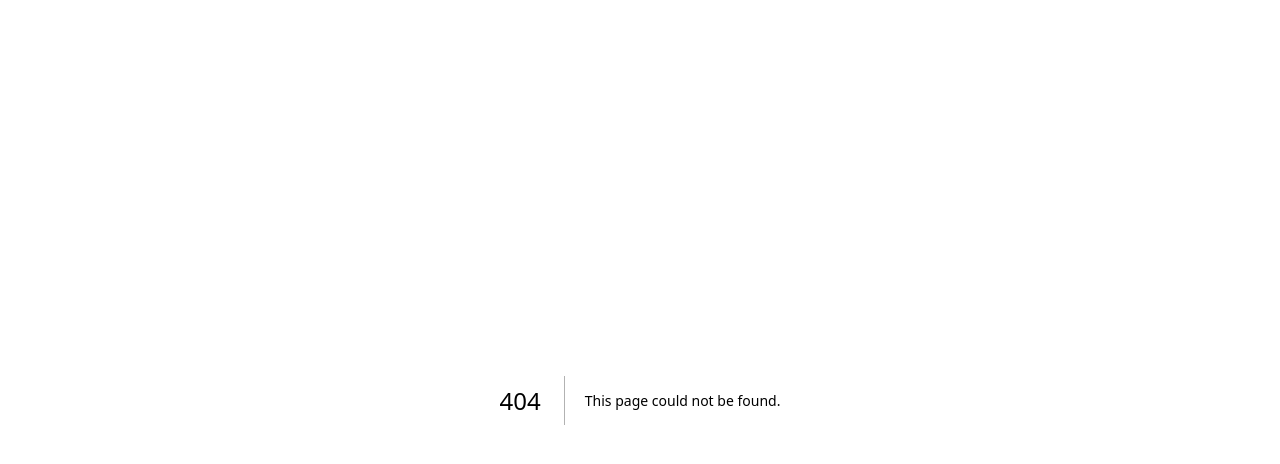
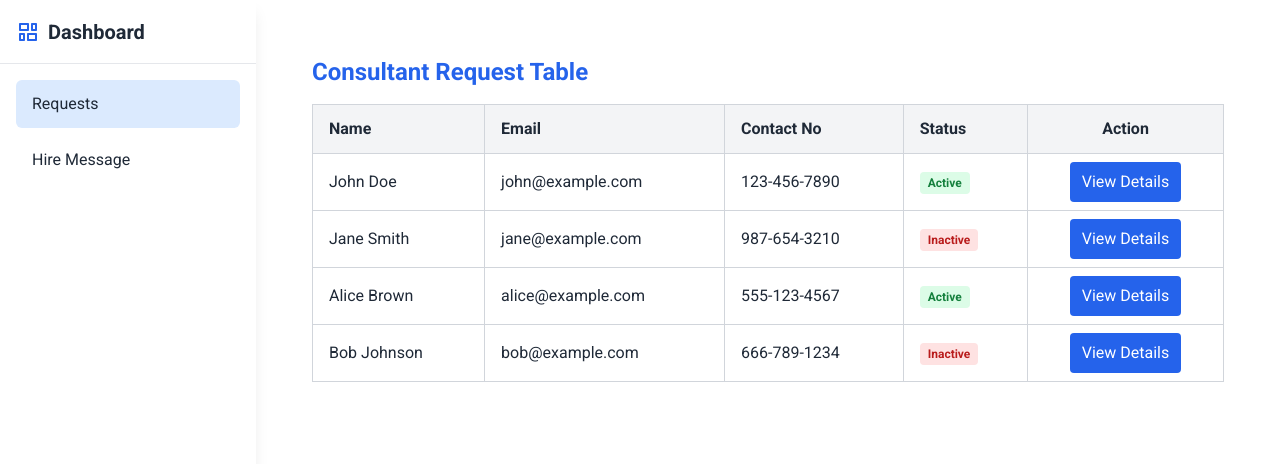
Before and after one commit to shoibaldas/next-job-app, a Next.js app: page /dashboard/requests in a window 1280 px wide. Before the commit this address had no page. Shown: the top 464 px of the page. Built offline with nearby package versions, Linux system fonts and the light colour scheme.

Commit message:
Drawer added

```diff
--- a/src/app/dashboard/layout.jsx
+++ b/src/app/dashboard/layout.jsx
@@ -1,13 +1,15 @@
-// app/dashboard/layout.js (Dashboard Layout)
+// app/dashboard/layout.js
 import PageTransition from "@/components/PageTransition";
+import Drawer from "@/components/Drawer";
 
 export default function DashboardLayout({ children }) {
   return (
-    <div className="flex min-h-screen">
-      {/* Add any sidebar or other components here if necessary */}
-      <div className="flex-1">
-        <PageTransition>{children}</PageTransition>
-      </div>
+    <div>
+      <PageTransition>
+        <Drawer>
+          {children}
+        </Drawer>
+      </PageTransition>
     </div>
   );
 }
--- /dev/null
+++ b/src/app/dashboard/messages/page.jsx
@@ -0,0 +1,7 @@
+export default function MessagesPage() {
+    return (
+      <div>
+        <h1>Messages Page</h1>
+      </div>
+    );
+  }
--- /dev/null
+++ b/src/app/dashboard/requests/page.jsx
@@ -0,0 +1,62 @@
+export default function DashboardPage() {
+  // Sample Data (Replace this with API Data)
+  const tableData = [
+    { name: "John Doe", email: "john@example.com", contact: "123-456-7890", status: "Active" },
+    { name: "Jane Smith", email: "jane@example.com", contact: "987-654-3210", status: "Inactive" },
+    { name: "Alice Brown", email: "alice@example.com", contact: "555-123-4567", status: "Active" },
+    { name: "Bob Johnson", email: "bob@example.com", contact: "666-789-1234", status: "Inactive" },
+  ];
+
+  return (
+    <div className="p-6">
+      <h1 className="text-2xl font-bold mb-4">Consultant Request Table</h1>
+      <div className="overflow-x-auto">
+      <table className="w-full border-collapse border border-gray-300">
+        {/* Table Head */}
+        <thead className="bg-gray-100 text-gray-800">
+          <tr>
+            <th className="border border-gray-300 px-4 py-2 text-left">Name</th>
+            <th className="border border-gray-300 px-4 py-2 text-left">Email</th>
+            <th className="border border-gray-300 px-4 py-2 text-left">Contact No</th>
+            <th className="border border-gray-300 px-4 py-2 text-left">Status</th>
+            <th className="border border-gray-300 px-4 py-2 text-center">Action</th>
+          </tr>
+        </thead>
+
+        {/* Table Body */}
+        <tbody>
+          {tableData.length > 0 ? (
+            tableData.map((item, index) => (
+              <tr key={index} className="hover:bg-gray-50">
+                <td className="border border-gray-300 px-4 py-2 text-gray-800">{item.name}</td>
+                <td className="border border-gray-300 px-4 py-2 text-gray-800">{item.email}</td>
+                <td className="border border-gray-300 px-4 py-2 text-gray-800">{item.contact}</td>
+                <td className="border border-gray-300 px-4 py-2">
+                  <span
+                    className={`px-2 py-1 rounded text-xs font-semibold ${
+                      item.status === "Active" ? "bg-green-100 text-green-700" : "bg-red-100 text-red-700"
+                    }`}
+                  >
+                    {item.status}
+                  </span>
+                </td>
+                <td className="border border-gray-300 px-4 py-2 text-center">
+                  <button className="bg-blue-600 text-white px-3 py-1 rounded hover:bg-blue-700 transition">
+                    View Details
+                  </button>
+                </td>
+              </tr>
+            ))
+          ) : (
+            <tr>
+              <td colSpan="5" className="text-center py-4 text-gray-500">
+                No data available
+              </td>
+            </tr>
+          )}
+        </tbody>
+      </table>
+    </div>
+    </div>
+  );
+}
--- /dev/null
+++ b/src/components/Drawer.jsx
@@ -0,0 +1,92 @@
+'use client';
+import React, { useState } from "react";
+import { useRouter, usePathname } from "next/navigation";
+import { AiOutlineMenu, AiOutlineClose } from "react-icons/ai";
+import { RiDashboardHorizontalLine } from "react-icons/ri";
+
+const Drawer = ({ children, currentPath = "/" }) => {
+    const [isOpen, setIsOpen] = useState(false);
+    const router = useRouter();
+    const pathname = usePathname();
+
+    const menuItems = [
+        { name: "Requests", path: "/dashboard/requests" },
+        { name: "Hire Message", path: "/dashboard/messages" },
+    ];
+
+    const toggleDrawer = () => {
+        setIsOpen(!isOpen);
+    };
+
+    const handleNavigation = (path) => {
+        router.push(path);
+        setIsOpen(false);
+    };
+
+    return (
+        <div className="min-h-screen flex">
+            {/* Overlay for mobile */}
+            {isOpen && (
+                <div
+                    className="fixed inset-0 bg-black bg-opacity-50 z-20 lg:hidden"
+                    onClick={toggleDrawer}
+                />
+            )}
+
+            {/* Drawer */}
+            <div
+                className={`
+          fixed lg:static inset-y-0 left-0 z-30
+          w-64 bg-white shadow-lg transform
+          ${isOpen ? "translate-x-0" : "-translate-x-full lg:translate-x-0"}
+          transition-transform duration-300 ease-in-out
+        `}
+            >
+                {/* Drawer Header */}
+                <div className="h-16 flex items-center justify-between px-4 border-b">
+                    <div className="flex items-center">
+                    <div><RiDashboardHorizontalLine size={24} /></div>
+                    <div className="mx-2">
+                        <h2 className="text-xl font-semibold text-gray-800">Dashboard</h2>
+                    </div>
+                    </div>
+                    <button onClick={toggleDrawer} className="lg:hidden p-2 rounded-md hover:bg-gray-800">
+                        <AiOutlineClose size={24} />
+                    </button>
+                </div>
+
+                {/* Navigation Menu */}
+                <nav className="p-4">
+                    <ul className="space-y-2">
+                        {menuItems.map((item) => (
+                            <li key={item.path}>
+                                <button
+                                    onClick={() => handleNavigation(item.path)}
+                                    className={`
+                    w-full text-left px-4 py-2 rounded-md transition-colors text-gray-800
+                    ${pathname === item.path ? "bg-blue-100" : "hover:bg-gray-800 hover:text-white"}
+                  `}
+                                >
+                                    {item.name}
+                                </button>
+                            </li>
+                        ))}
+                    </ul>
+                </nav>
+            </div>
+
+            {/* Toggle Button - visible only on mobile */}
+            <button
+                onClick={toggleDrawer}
+                className="lg:hidden fixed bottom-4 left-4 z-40 p-3 bg-blue-600 text-white rounded-full shadow-lg hover:bg-blue-700"
+            >
+                <AiOutlineMenu size={24} />
+            </button>
+
+            {/* Main Content */}
+            <div className="flex-1 p-8">{children}</div>
+        </div>
+    );
+};
+
+export default Drawer;
```
